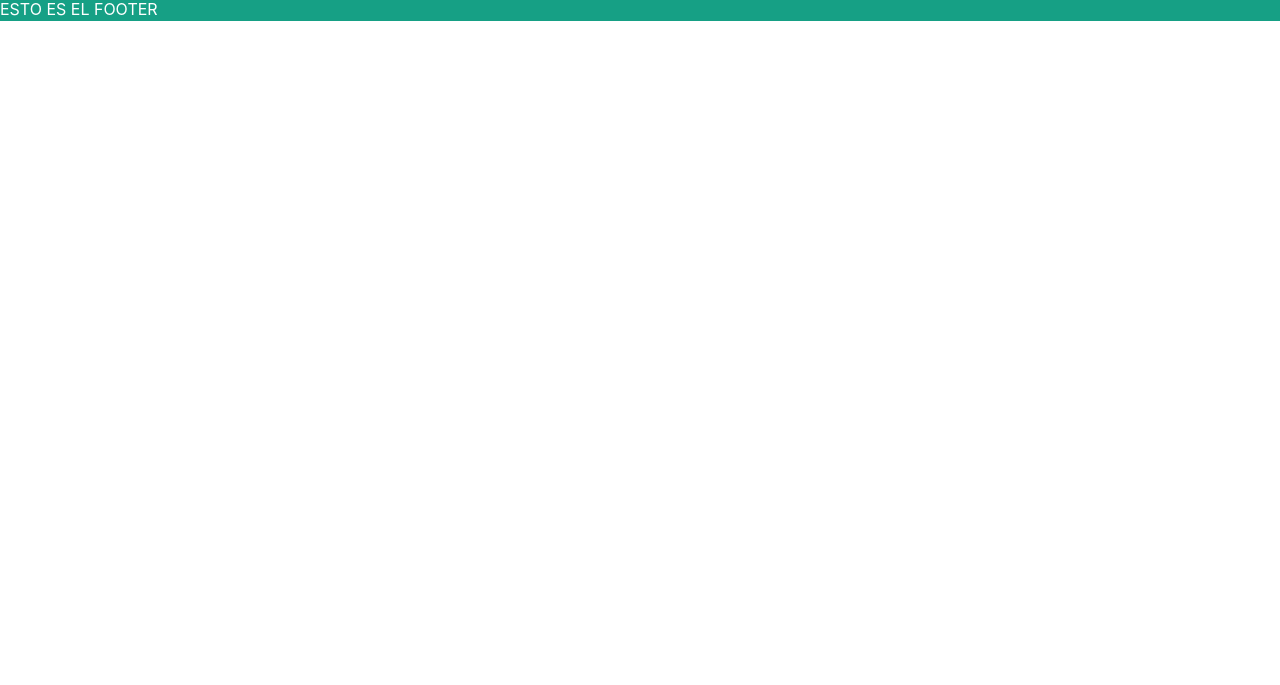
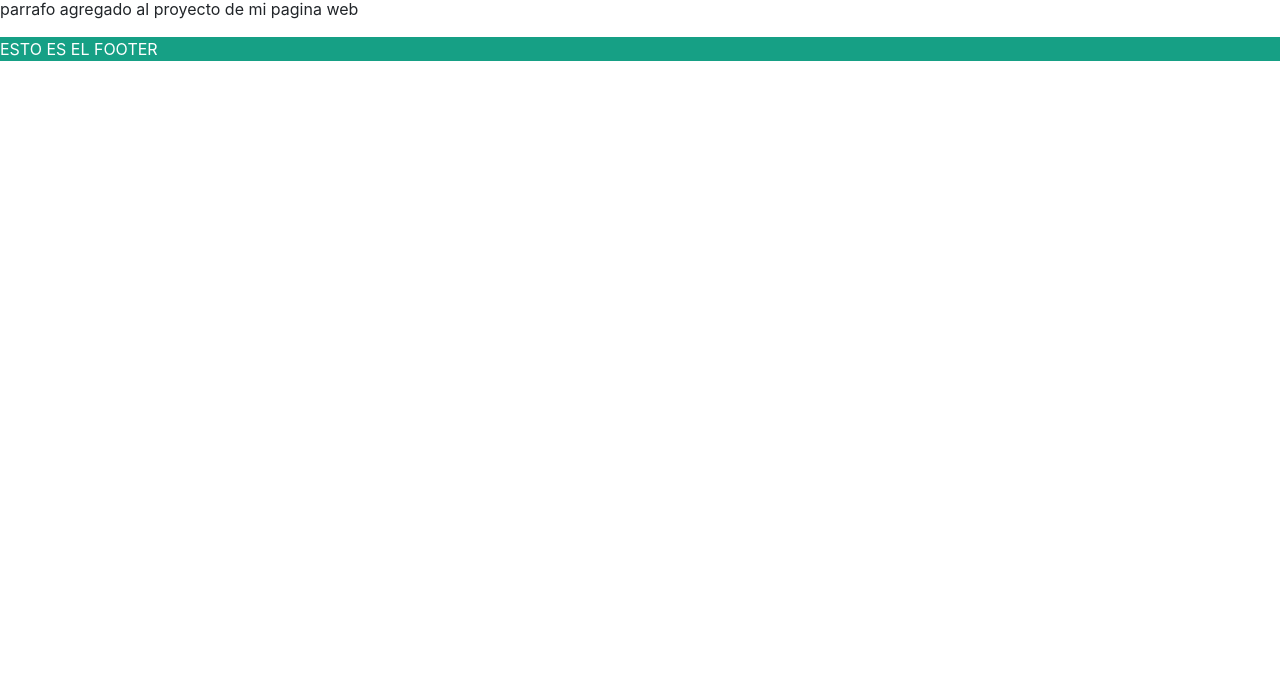
Before and after one commit to Ghuerta85/pagina_web, a plain HTML site: page index.html in a window 1280 px wide. Shown: the part 115-800 px from the top of the page. Drawn offline with Linux system fonts and the light colour scheme.

Commit message:
agregando mas parrafow a la pagina

```diff
--- a/index.html
+++ b/index.html
@@ -11,7 +11,7 @@
 </header>
 <body>
 	<h1>CONTENIDO DE LA PAGINA</h1>
-
+	<p>parrafo agregado al proyecto de mi pagina web</p>
 
 </body>
 <footer>
```
